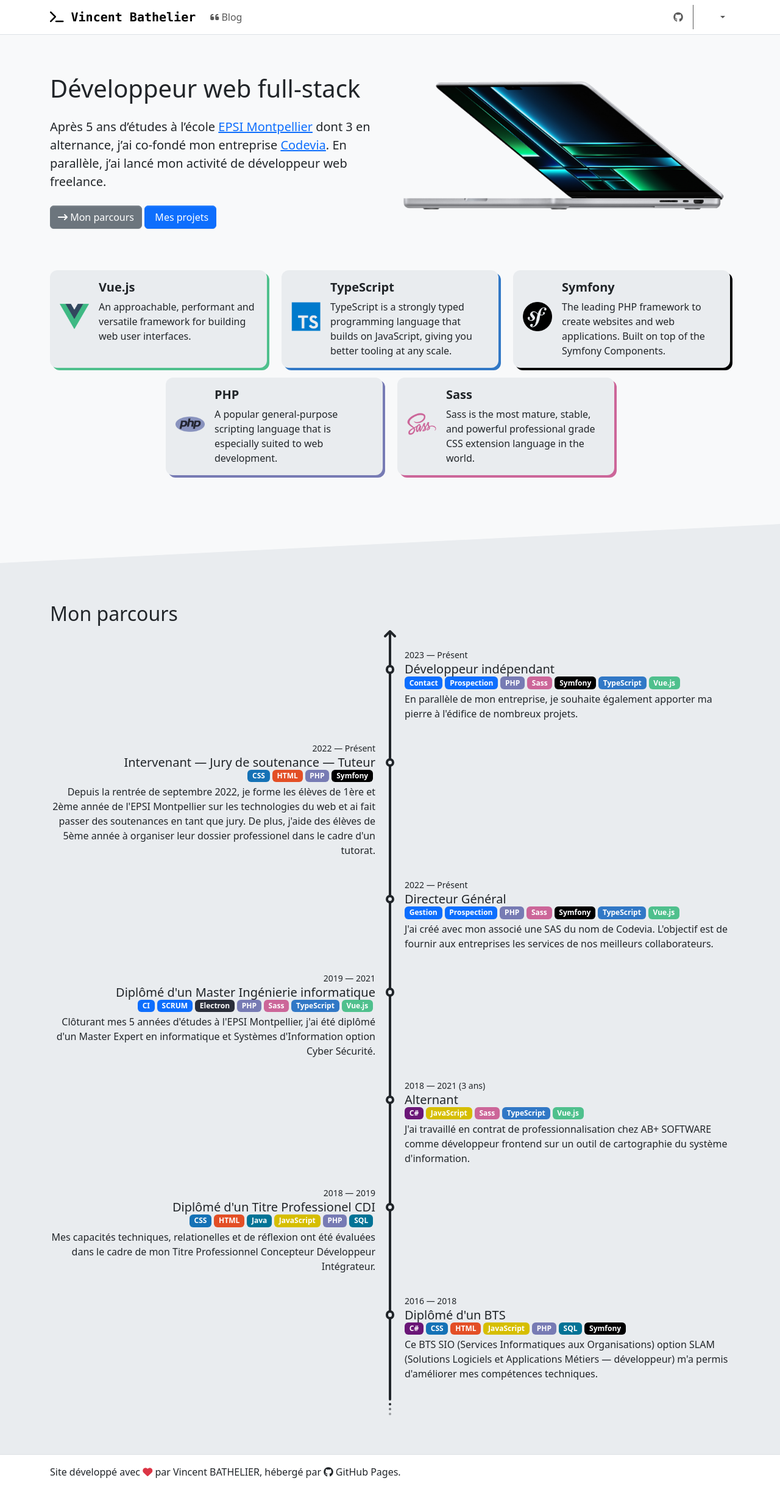
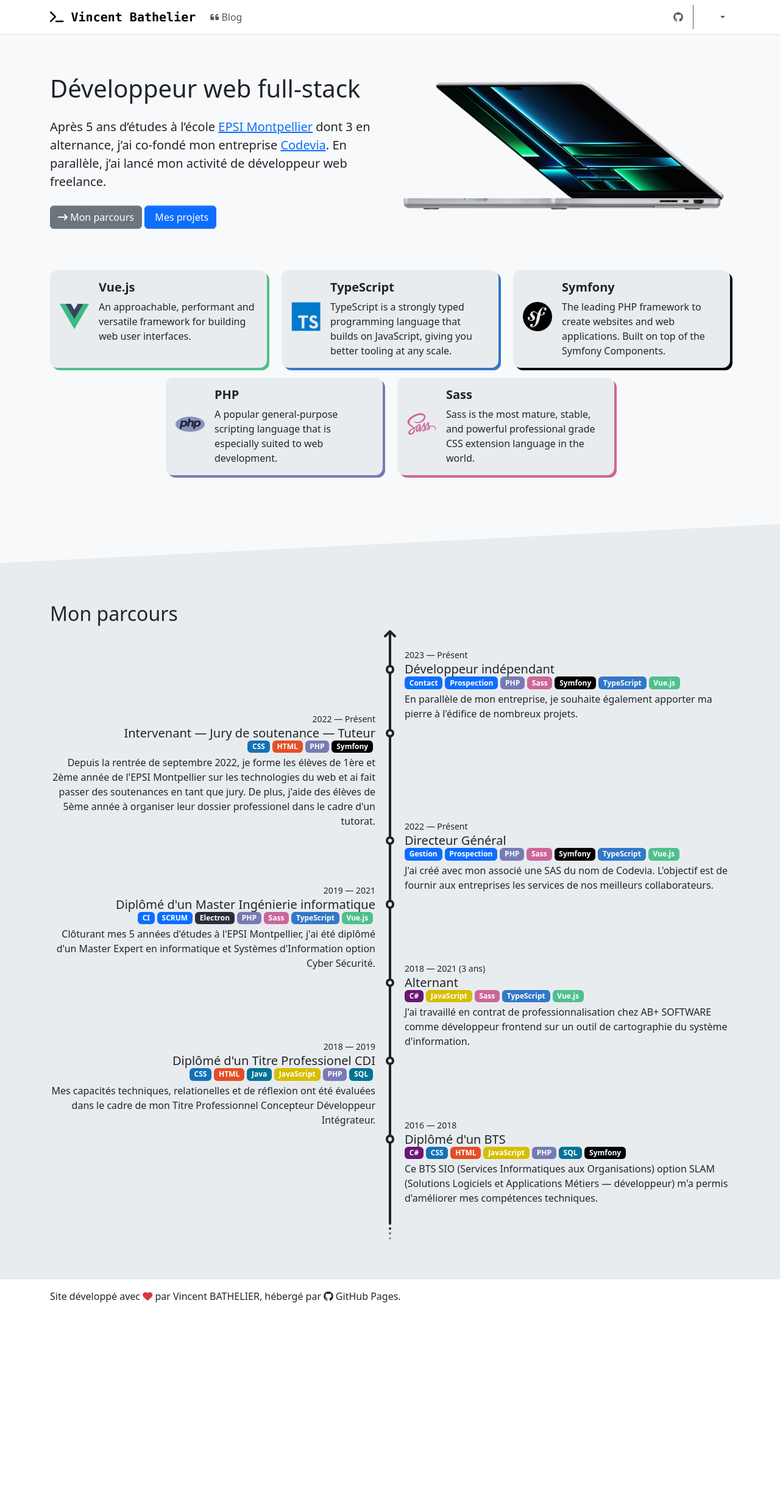
Before and after one commit to d9beuD/d9beud.com, a Jekyll site: the page built from docs/index.md, in a window 1280 px wide. Shown: the whole page at 61% size. Built offline with Jekyll 4.4.1, drawn with Linux system fonts in a browser that asks for light colours; nearby versions of some CDN libraries; after the commit the page ends 2153 px from its top, so only the background shows below that.

Commit message:
Reduce career history height on big screens

```diff
--- a/docs/_sass/_history.scss
+++ b/docs/_sass/_history.scss
@@ -110,6 +110,10 @@
         justify-content: end;
       }
     }
+
+    &:not(:first-child) {
+      margin-top: $spacer * -3;
+    }
   }
 
   .history-footer {
```
